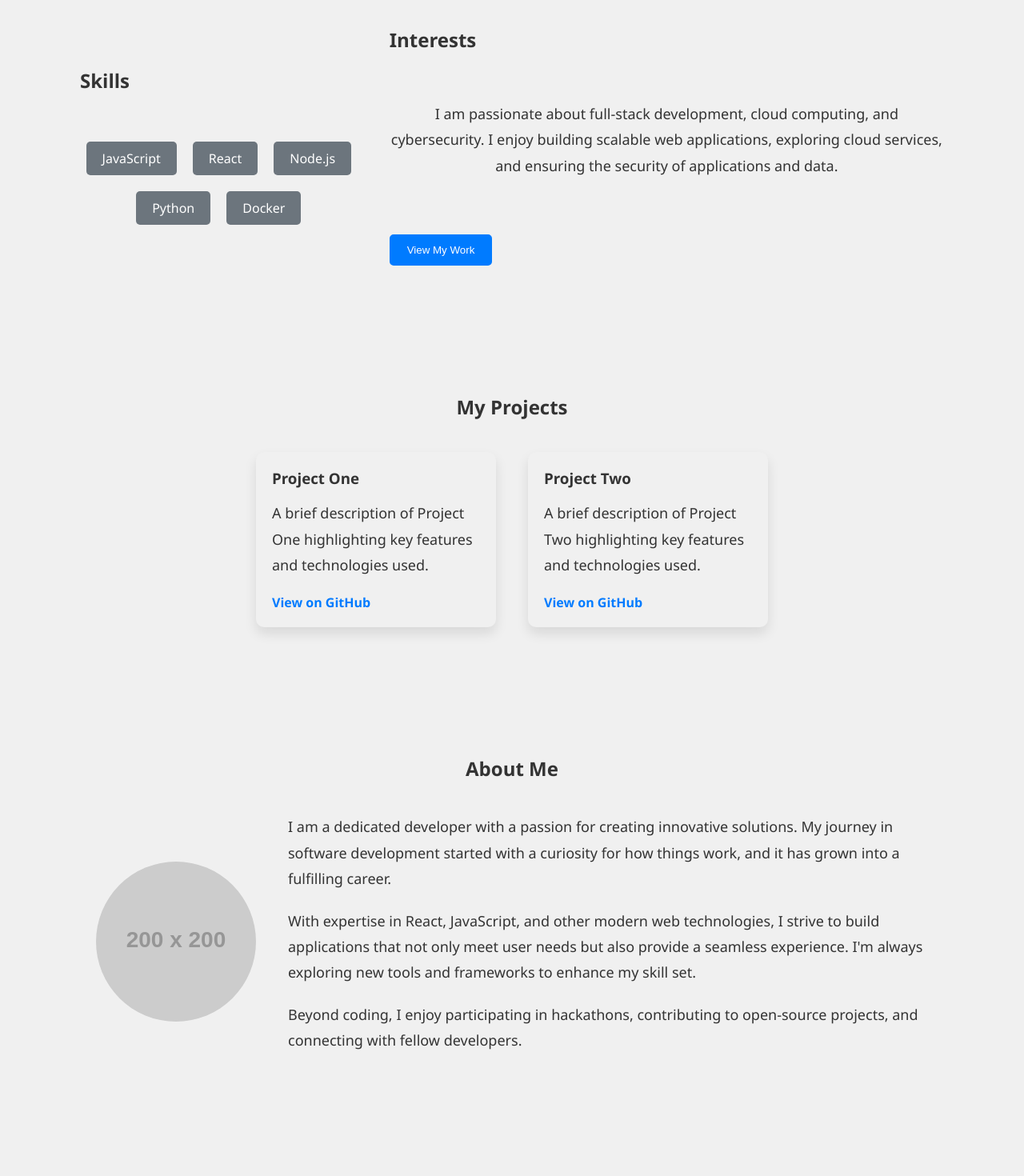
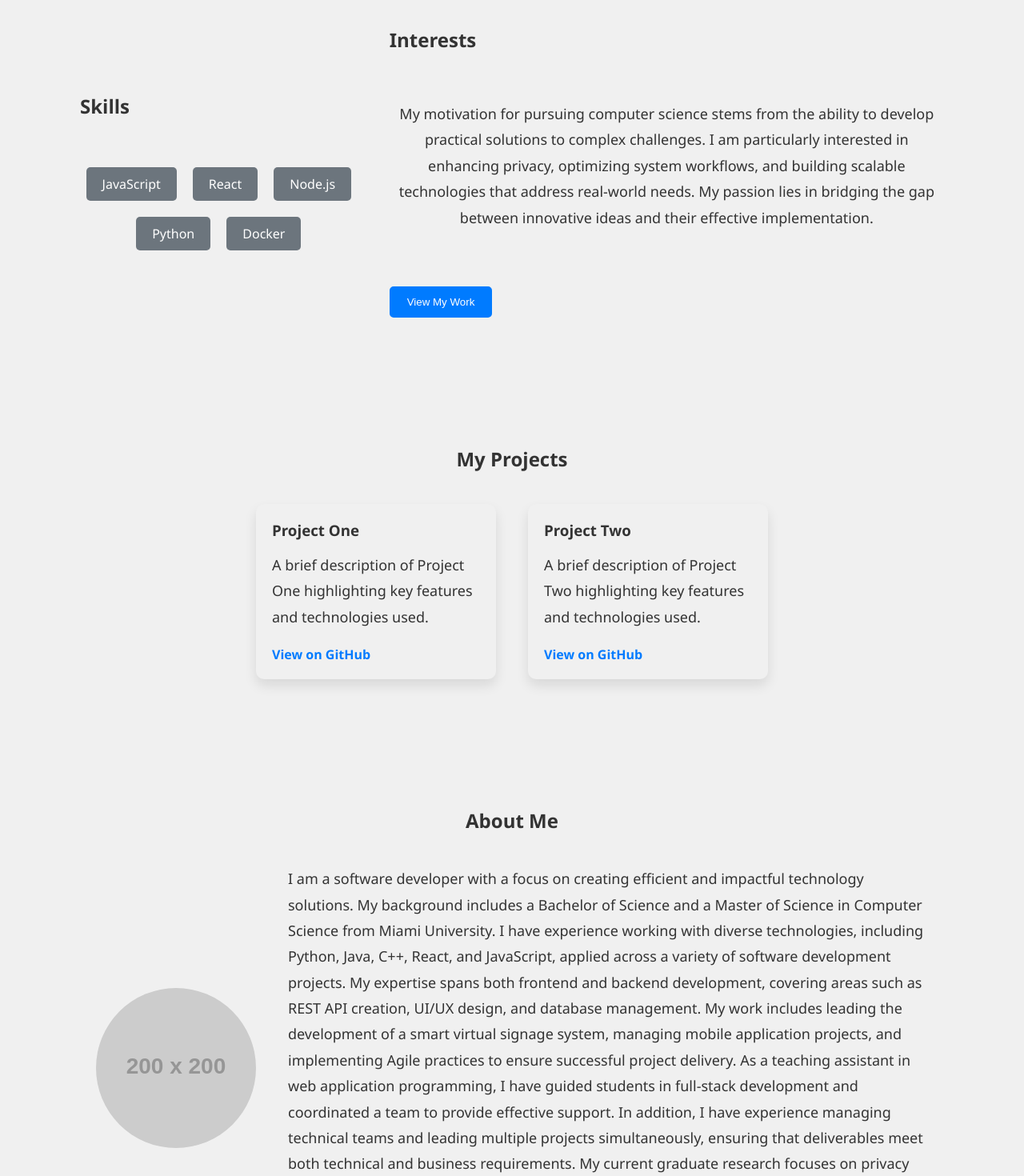
Before and after one commit to Noahg444/Noah-Personal-Portfolio, a React (Create React App) app: page / in a window 1280 px wide. Shown: the part 220-1690 px from the top of the page at 80% size. Built offline with nearby package versions, Linux system fonts and the light colour scheme.

Commit message:
Changed ABout me section and interests

```diff
--- a/src/components/About.js
+++ b/src/components/About.js
@@ -8,9 +8,23 @@ const About = () => {
             <div className="about-content">
                 <img src="https://via.placeholder.com/200" alt="Your Name" />
                 <div className="about-text">
-                    <p>I am a dedicated developer with a passion for creating innovative solutions. My journey in software development started with a curiosity for how things work, and it has grown into a fulfilling career.</p>
-                    <p>With expertise in React, JavaScript, and other modern web technologies, I strive to build applications that not only meet user needs but also provide a seamless experience. I'm always exploring new tools and frameworks to enhance my skill set.</p>
-                    <p>Beyond coding, I enjoy participating in hackathons, contributing to open-source projects, and connecting with fellow developers.</p>
+                    <p>
+                        I am a software developer with a focus on creating efficient and impactful technology solutions.
+                        My background includes a Bachelor of Science and a Master of Science in Computer Science from Miami University.
+                        I have experience working with diverse technologies, including Python, Java, C++, React, and JavaScript,
+                        applied across a variety of software development projects. My expertise spans both frontend and backend development,
+                        covering areas such as REST API creation, UI/UX design, and database management.
+
+                        My work includes leading the development of a smart virtual signage system, managing mobile application projects,
+                        and implementing Agile practices to ensure successful project delivery. As a teaching assistant in web application programming,
+                        I have guided students in full-stack development and coordinated a team to provide effective support. In addition,
+                        I have experience managing technical teams and leading multiple projects simultaneously, ensuring that deliverables meet both
+                        technical and business requirements.
+
+                        My current graduate research focuses on privacy preservation in federated learning, reflecting my interest in advancing secure
+                        and ethical technology practices. I approach challenges with a results-oriented mindset, emphasizing system integration, automation,
+                        and continuous improvement.
+                    </p>
                 </div>
             </div>
         </section>
--- a/src/components/Home.js
+++ b/src/components/Home.js
@@ -20,9 +20,9 @@ const Home = () => {
                 <div className="interests">
                     <h2>Interests</h2>
                     <p>
-                        I am passionate about full-stack development, cloud computing, and cybersecurity.
-                        I enjoy building scalable web applications, exploring cloud services, and ensuring
-                        the security of applications and data.
+                        My motivation for pursuing computer science stems from the ability to develop practical solutions to complex challenges.
+                        I am particularly interested in enhancing privacy, optimizing system workflows, and building scalable technologies that
+                        address real-world needs. My passion lies in bridging the gap between innovative ideas and their effective implementation.
                     </p>
                     <button onClick={() => window.location.href = '#projects'}>View My Work</button>
                 </div>
```
